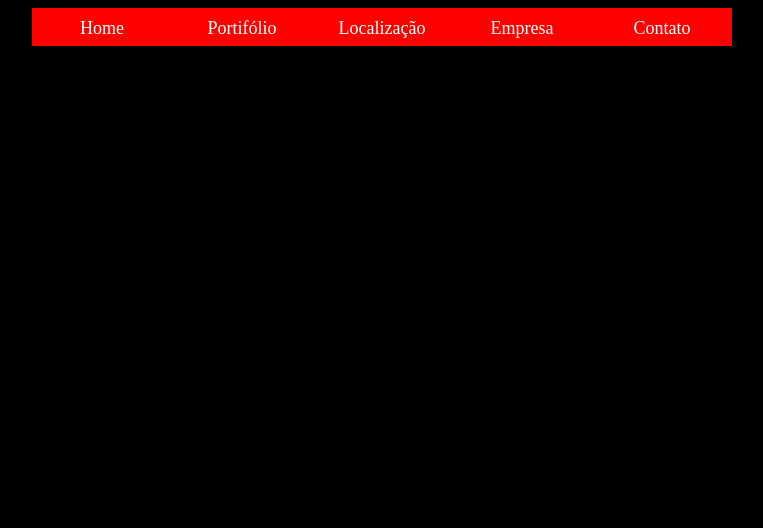
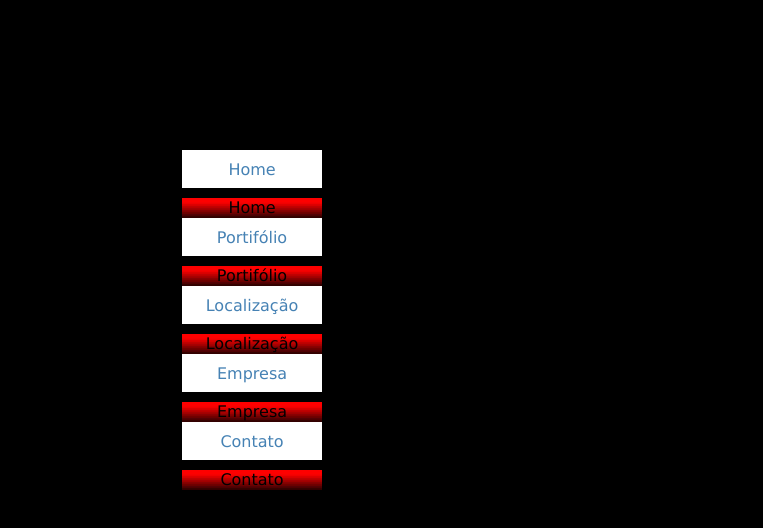
Before and after one commit to fabianasilvestre/web-mobile-mackenzie-java-script-frameworks, a plain HTML site: page index.html in a window 1280 px wide. Shown: the whole page, without its empty margins (258-1021 px from the left). Drawn offline with nearby package versions, Linux system fonts and the light colour scheme.

Commit message:
gabrieldomenicali

```diff
--- a/index.html
+++ b/index.html
@@ -29,25 +29,25 @@
 		#menu{width:700px;
 			margin:auto;
            	}
-		#menu ul{list-style:none;
-			font-size:18px;
-			font-family:"Hobo Std";
-			margin:0px;
-			padding:0px;
-			height:40px;
+		#menu ul {
+			margin: 150px;
+			padding: 0;
+			list-style: none;
+			width: 150px;
+			font-family: verdana;
 			overflow:hidden;
 			}
-		#menu ul li{float:left;
+		#menu ul li{position:relative;
 			}
 		#menu ul li a, #menu ul li span{width:100px;
 			padding:10px 20px;
 			height:18px;
-			color:#FFFFFF;
+			color:#4682B4;
 			/*background:url("Degrade_img.jpg") repeat-x; */
-            background:red;
+            background:white;
 			text-decoration:none;
+			text-align:center;
 			overflow:hidden;
-			text-align:center;
 			}
 		#menu ul li span{
 			display:block;
```
